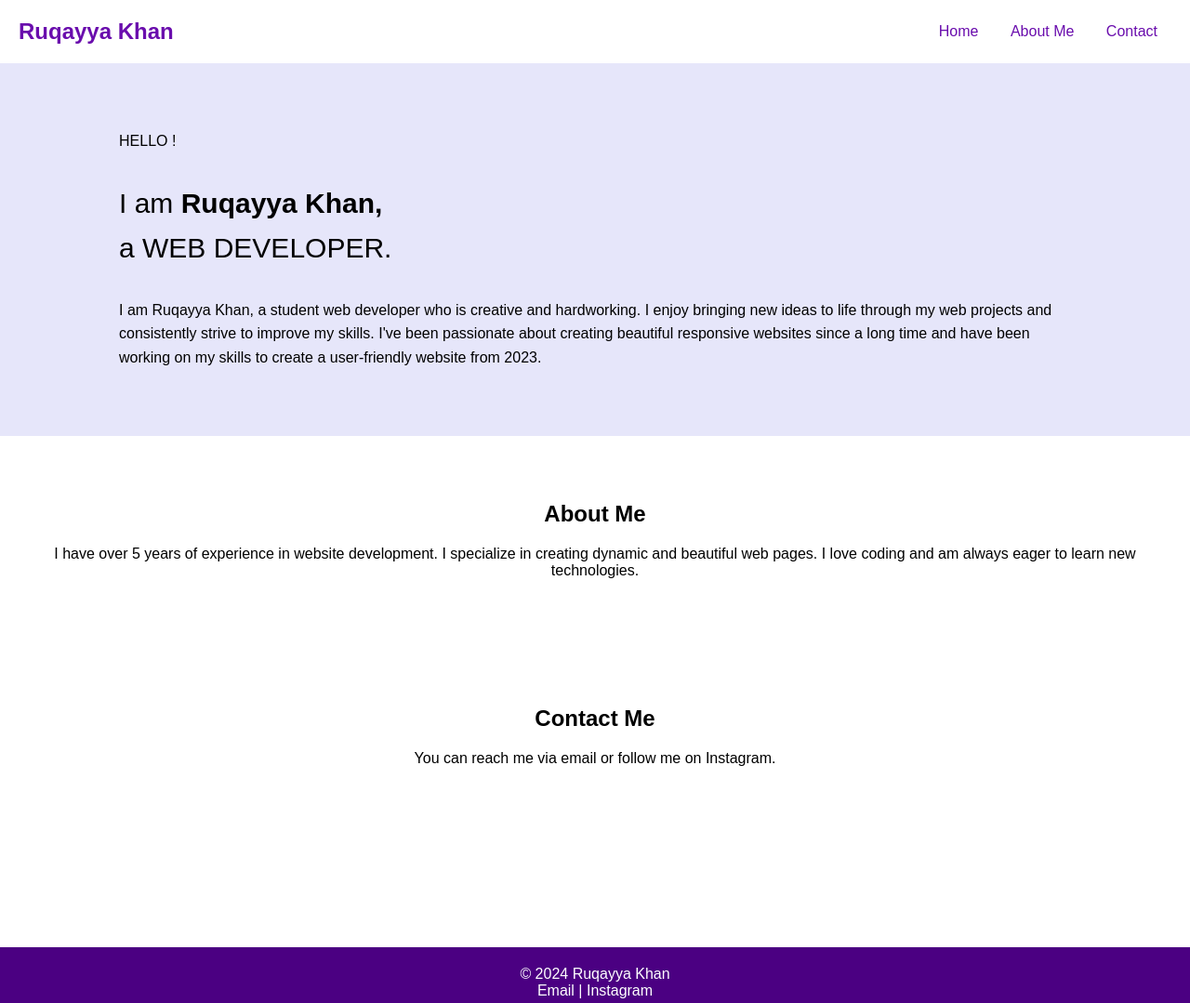
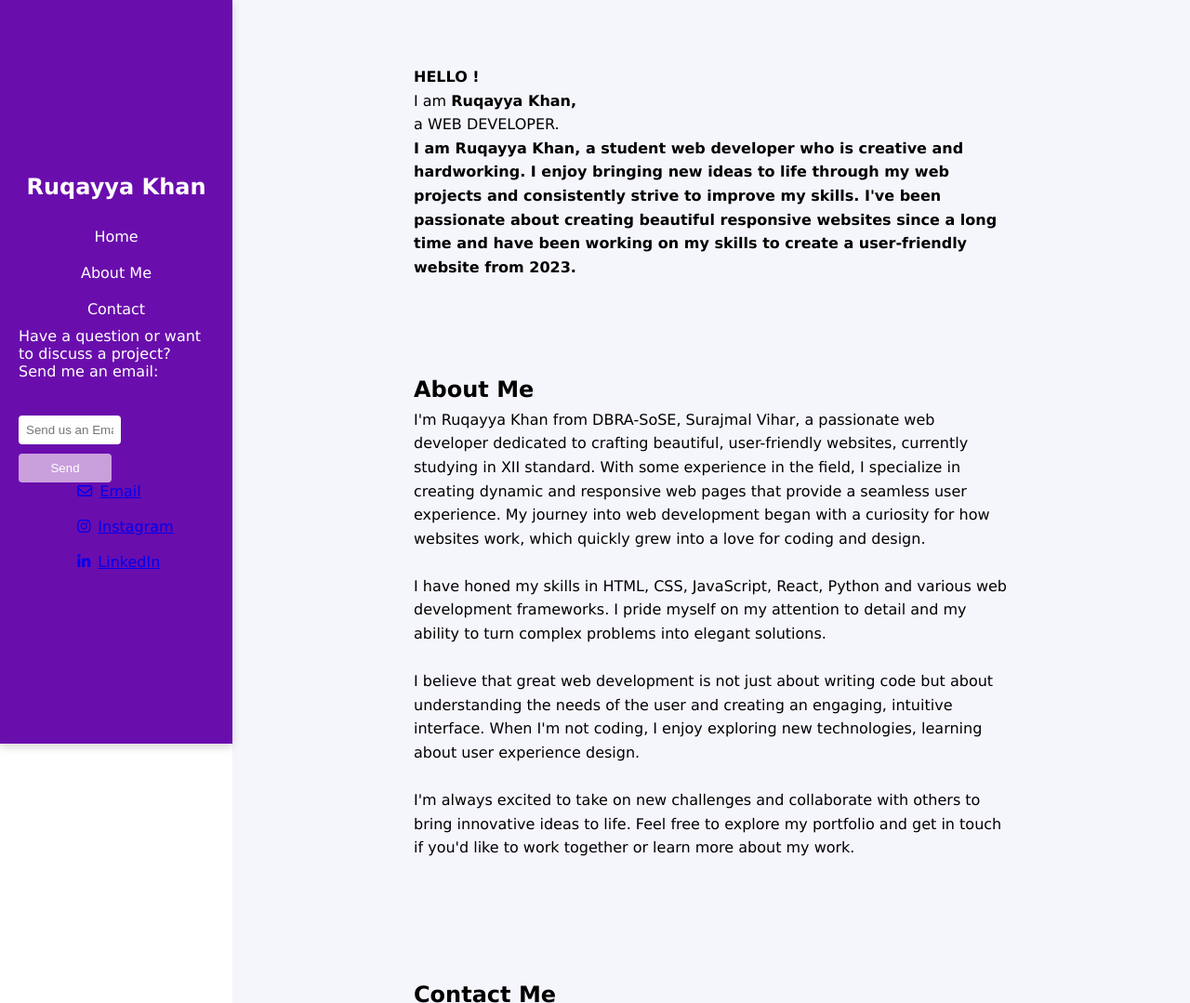
Before and after one commit to Ruqayya-SoSE/Ruqayya-Portfolio, a plain HTML site: page index.html in a window 1280 px wide. Shown: the top 1079 px of the page at 93% size. Drawn offline with Linux system fonts and the light colour scheme.

Commit message:
Update index.html

```diff
--- a/index.html
+++ b/index.html
@@ -4,70 +4,119 @@
     <meta charset="UTF-8">
     <meta name="viewport" content="width=device-width, initial-scale=1.0">
     <title>Ruqayya Khan - Portfolio</title>
+    <link rel="stylesheet" href="https://cdnjs.cloudflare.com/ajax/libs/font-awesome/6.4.2/css/all.min.css">
     <style>
+        * {
+            box-sizing: border-box;
+            margin: 0;
+            padding: 0;
+        }
         body {
-            margin: 0;
-            font-family: Arial, sans-serif;
+            font-family: Verdana, Geneva, Tahoma, sans-serif;
             display: flex;
             flex-direction: column;
             min-height: 100vh;
+            overflow-x: hidden; /* Prevent horizontal scrolling */
         }
         header {
-            background-color: white;
+            background-color: #6A0DAD;
             padding: 20px;
             box-shadow: 0 4px 8px rgba(128, 128, 128, 0.3);
             display: flex;
-            justify-content: space-between;
+            justify-content: center;
             align-items: center;
+            position: fixed;
+            top: 0;
+            left: 0;
+            width: 250px; /* Adjust width as needed */
+            height: 100vh;
+            flex-direction: column;
+            overflow-y: auto; /* Enable scrolling if needed */
         }
         header h1 {
-            color: #6A0DAD;
+            color: white;
+            font-size: 24px;
             margin: 0;
-            font-size: 24px;
+        }
+        nav {
+            margin-top: 20px;
+            width: 100%;
+            display: flex;
+            flex-direction: column;
+            align-items: center; /* Center links vertically */
         }
         nav a {
-            color: #6A0DAD;
-            margin: 0 15px;
+            color: white;
+            margin: 10px 0; /* Adjust vertical spacing */
             text-decoration: none;
+            font-size: 16px; /* Adjust font size */
         }
-        #home {
+        main {
+            margin-left: 250px; /* Adjust to accommodate the header width */
+            padding: 20px;
+            flex: 1;
+            background-color: #f5f5fc; /* Adjust background color */
+            overflow-y: auto; /* Enable scrolling if needed */
+        }
+        #home, #about, #contact {
             padding: 50px;
             text-align: left;
-            background-color: #E6E6FA;
-            padding-left: 10%;
             line-height: 1.6;
-            padding-right: 10%;
-            flex: 1;
-        }
-        #about {
-            padding: 50px;
-            text-align: center;
-            flex: 1;
-        }
-        #contact {
-            padding: 50px;
-            text-align: center;
-            flex: 1;
+            width: calc(100% - 250px); /* Adjust to accommodate the header width */
+            max-width: 1200px; /* Example maximum width */
+            margin: 0 auto; /* Center content */
         }
         footer {
             background-color: #4B0082;
+            color: white;
             padding: 20px;
             text-align: center;
-            margin-top: 10%;
+            display: flex;
+            justify-content: space-between;
+            align-items: center;
+            padding-left: 250px; /* Adjust to accommodate the header width */
+            position: relative;
+            flex-shrink: 0; /* Prevent footer from shrinking */
         }
         footer p {
-            color: white;
             margin: 0;
         }
         footer a {
             color: white;
             text-decoration: none;
         }
-        h4 {
-            font-weight: lighter;
+        .email-subscription {
+            text-align: left;
+            margin-top: 20px;
+            max-width: 400px; /* Example maximum width */
+            margin: 0 auto; /* Center content */
         }
-        .intro {
-            font-size: 30px;
+        .email-subscription label {
+            display: block;
+            margin-bottom: 8px;
+            font-weight: bold;
+            color: white;
+        }
+        .email-subscription input[type="email"] {
+            padding: 8px;
+            border: none;
+            border-radius: 4px;
+            margin-right: 10px;
+            width: calc(100% - 100px); /* Adjust to fit your layout */
+            max-width: 300px; /* Example maximum width */
+            margin-bottom: 10px;
+        }
+        .email-subscription button {
+            padding: 8px 12px;
+            background-color: #C9A0DC;
+            color: white;
+            border: none;
+            border-radius: 4px;
+            cursor: pointer;
+            width: 100px;
+        }
+        .fa-brands, .fa-regular {
+            margin-left: 20px; /* Adjust as needed */
         }
     </style>
 </head>
@@ -81,9 +130,24 @@
             <a href="#about">About Me</a>
             <a href="#contact">Contact</a>
         </nav>
+        <div class="email-subscription">
+            <p style="color: white;">Have a question or want to discuss a project?<br>Send me an email:</p><br><br>
+            <form action="https://formspree.io/f/yourformid" method="POST">
+                <input type="email" id="email" name="email" placeholder="Send us an Email" required>
+                <button type="submit">Send</button>
+            </form>
+        </div>
+        <div class="footer">
+            <p>
+                <a href="mailto:kruqayya789@gmail.com"><i class="fa-regular fa-envelope">&nbsp;&nbsp;</i>Email</a><br><br>
+                <a href="https://www.instagram.com/ruqayya_khan_2007"><i class="fa-brands fa-instagram">&nbsp;&nbsp;</i>Instagram</a><br><br>
+                <a href="https://www.linkedin.com/in/ruqayya-khan-942baa312/"><i class="fa-brands fa-linkedin-in">&nbsp;&nbsp;</i>LinkedIn</a>
+            </p>
+        </div>
     </header>
 
-    <!-- Body -->
+    <!-- Main Content -->
+    <main>
         <div id="home">
             <h4>HELLO !</h4>
             <p class="intro">I am <b>Ruqayya Khan,</b> <br> a WEB DEVELOPER.</p>
@@ -92,22 +156,22 @@
 
         <div id="about">
             <h2>About Me</h2>
-        <p>I have over 5 years of experience in website development. I specialize in creating dynamic and beautiful web pages. I love coding and am always eager to learn new technologies.</p>
+            <p>I'm Ruqayya Khan from DBRA-SoSE, Surajmal Vihar, a passionate web developer dedicated to crafting beautiful, user-friendly websites, currently studying in XII standard. With some experience in the field, I specialize in creating dynamic and responsive web pages that provide a seamless user experience. My journey into web development began with a curiosity for how websites work, which quickly grew into a love for coding and design.
+            <br><br>
+            I have honed my skills in HTML, CSS, JavaScript, React, Python and various web development frameworks. I pride myself on my attention to detail and my ability to turn complex problems into elegant solutions.
+            <br><br>
+            I believe that great web development is not just about writing code but about understanding the needs of the user and creating an engaging, intuitive interface. When I'm not coding, I enjoy exploring new technologies, learning about user experience design.
+            <br><br>
+            I'm always excited to take on new challenges and collaborate with others to bring innovative ideas to life. Feel free to explore my portfolio and get in touch if you'd like to work together or learn more about my work.
+            <br><br>
+            </p>
         </div>
 
         <div id="contact">
             <h2>Contact Me</h2>
-        <p>You can reach me via email or follow me on Instagram.</p>
+            <p>I'd love to hear from you! Whether you have a project in mind, want to collaborate, or just want to say hello, feel free to reach out. You can connect with me via email, follow my updates on Instagram, or connect professionally on LinkedIn. I look forward to connecting with you!</p>
         </div>
-
-    <!-- Footer -->
-    <footer>
-        <p>&copy; 2024 Ruqayya Khan</p>
-        <p>
-            <a href="mailto:ruqayya.khan@example.com">Email</a> |
-            <a href="https://www.instagram.com/ruqayya.khan">Instagram</a>
-        </p>
-    </footer>
+    </main>
 
 </body>
 </html>
```
Lines whose indentation alone changed are shown as unchanged.
